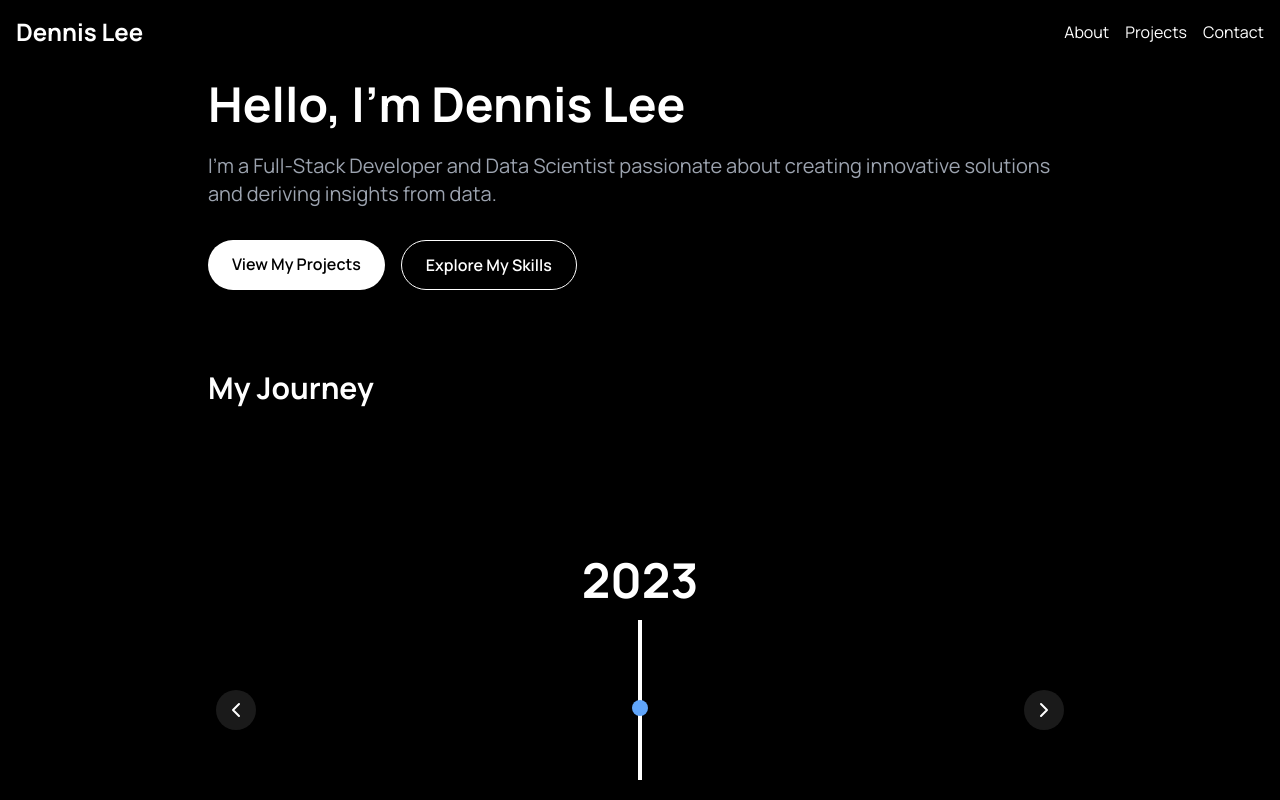
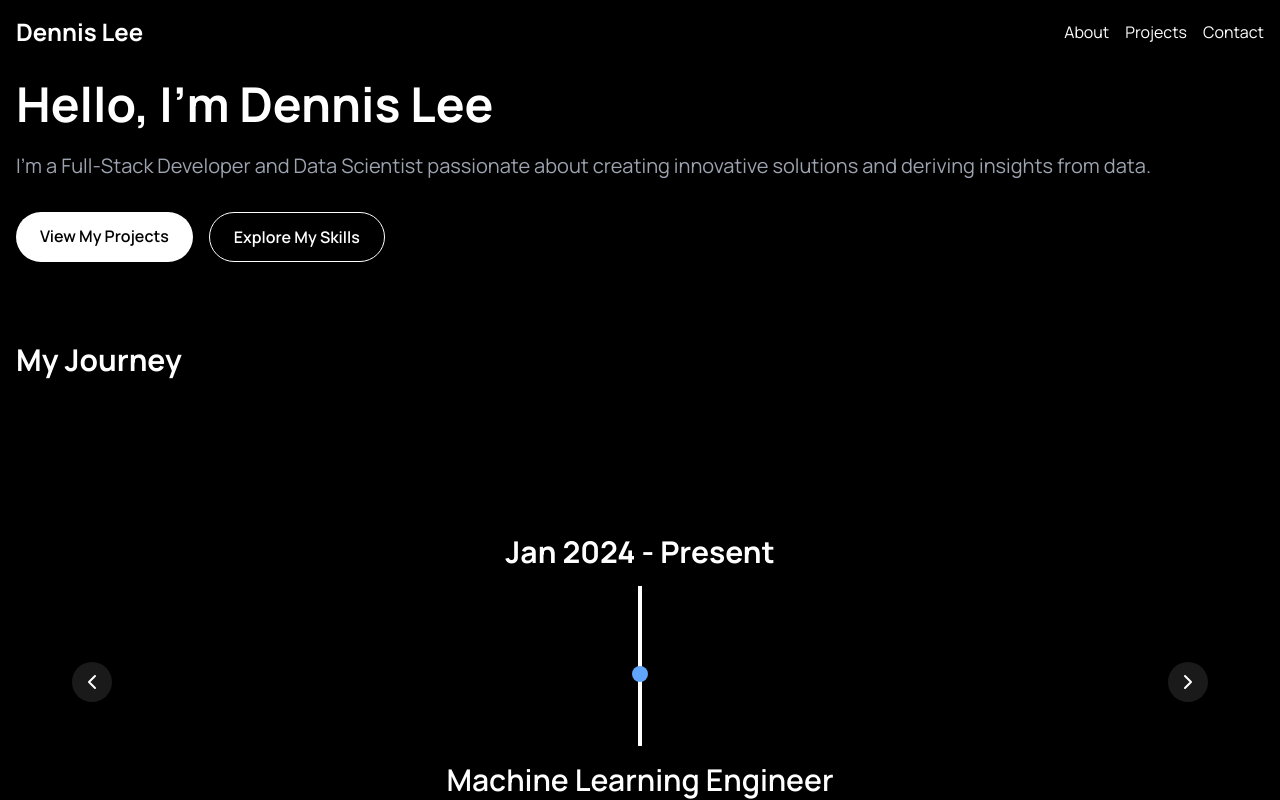
Before and after one commit to DennwsLee/Dennis-playground, a Next.js app: page / in a window 1280 px wide. Built offline with nearby package versions, Linux system fonts and the light colour scheme.

Commit message:
timeline wider

```diff
--- a/app/(landing)/page.tsx
+++ b/app/(landing)/page.tsx
@@ -17,7 +17,7 @@ export default function Home() {
   return (
     <div className={`min-h-screen w-full bg-black text-white ${manrope.className}`}>
       <Navbar />
-      <main className="max-w-4xl mx-auto px-4 py-20">
+      <main className="max-w-7xl mx-auto px-4 py-20">
         <motion.section
           initial={{ opacity: 0, y: 20 }}
           animate={{ opacity: 1, y: 0 }}
@@ -40,11 +40,11 @@ export default function Home() {
 
         <section className="mb-20">
           <h2 className="text-3xl font-bold mb-6">My Journey</h2>
-          <div className="relative h-[70vh]">
+          <div className="relative h-[70vh] max-w-6xl mx-auto">
             <Timeline currentIndex={currentIndex} />
             <TimelineNavigation
               onPrev={() => setCurrentIndex(Math.max(0, currentIndex - 1))}
-              onNext={() => setCurrentIndex(Math.min(3, currentIndex + 1))}
+              onNext={() => setCurrentIndex(Math.min(4, currentIndex + 1))}
             />
           </div>
         </section>
--- a/components/Timeline.tsx
+++ b/components/Timeline.tsx
@@ -1,4 +1,4 @@
-import { useRef, useEffect } from 'react';
+import { useRef, useEffect, useState } from 'react';
 import TimelineItem from '@/components/TimelineItem';
 
 interface TimelineProps {
@@ -7,41 +7,25 @@ interface TimelineProps {
 
 const Timeline: React.FC<TimelineProps> = ({ currentIndex }) => {
   const scrollRef = useRef<HTMLDivElement>(null);
+  const [direction, setDirection] = useState<'left' | 'right'>('right');
+  const [prevIndex, setPrevIndex] = useState(currentIndex);
 
   useEffect(() => {
     if (scrollRef.current) {
       const itemWidth = scrollRef.current.offsetWidth;
+      const newDirection = currentIndex > prevIndex ? 'right' : 'left';
+      setDirection(newDirection);
       scrollRef.current.scrollTo({
         left: currentIndex * itemWidth,
         behavior: 'smooth'
       });
     }
-  }, [currentIndex]);
+    setPrevIndex(currentIndex);
+  }, [currentIndex, prevIndex]);
 
   const items = [
     {
-      year: 2023,
-      title: "Undergraduate Researcher",
-      company: "Autonomous Connected Transportation Lab",
-      description: [
-        "Created predictive models using XGBoost, SHAP, PyTorch",
-        "Generated multi-objective optimization models (MOO)",
-        "Improved transit efficiency by 15% and reduced emissions by 22%"
-      ]
-    },
-    {
-      year: 2023,
-      title: "Software Engineer Intern",
-      company: "Automorphic AI (YC S23)",
-      description: [
-        "Designed and optimized inference engine, reducing latency by 17%",
-        "Forward deployed engineer in integrating containerized docker environments",
-        "Built and deployed 12 web apps using Next.js, Typescript, Python, and SQL",
-        "Led the integration of S3 and Redshift for seamless data ingestion"
-      ]
-    },
-    {
-      year: 2024,
+      timeframe: "Jan 2024 - Present",
       title: "Machine Learning Engineer",
       company: "Automorphic AI (YC S23)",
       description: [
@@ -52,7 +36,7 @@ const Timeline: React.FC<TimelineProps> = ({ currentIndex }) => {
       ]
     },
     {
-      year: 2024,
+      timeframe: "Aug 2024 - Present",
       title: "Data Science / ML Intern",
       company: "Lucid Motors",
       description: [
@@ -64,6 +48,37 @@ const Timeline: React.FC<TimelineProps> = ({ currentIndex }) => {
         "Created a customer issue diagnosis system"
       ]
     },
+    {
+      timeframe: "May 2024 - Aug 2024",
+      title: "AI Program Manager Intern",
+      company: "Lucid Motors",
+      description: [
+        "Defined business requirement documentation for use of AI in customer care processes",
+        "Used Lucid Chart to outline existing roadside assistance processes and where automation can occur",
+        "Meeting with key stakeholders to define specific requirements and communicating with data scientist",
+      ]
+    },
+    {
+      timeframe: "Aug 2023 - Dec 2023",
+      title: "Undergraduate Researcher",
+      company: "Autonomous Connected Transportation Lab",
+      description: [
+        "Created predictive models using XGBoost, SHAP, PyTorch",
+        "Generated multi-objective optimization models (MOO)",
+        "Improved transit efficiency by 15% and reduced emissions by 22%"
+      ]
+    },
+    {
+      timeframe: "May 2023 - Aug 2023",
+      title: "Software Engineer Intern",
+      company: "Automorphic AI (YC S23)",
+      description: [
+        "Designed and optimized inference engine, reducing latency by 17%",
+        "Forward deployed engineer in integrating containerized docker environments",
+        "Built and deployed 12 web apps using Next.js, Typescript, Python, and SQL",
+        "Led the integration of S3 and Redshift for seamless data ingestion"
+      ]
+    }
   ];
 
   return (
@@ -73,10 +88,11 @@ const Timeline: React.FC<TimelineProps> = ({ currentIndex }) => {
       style={{ scrollbarWidth: 'none', msOverflowStyle: 'none' }}
     >
       {items.map((item, index) => (
-        <div key={item.year + item.title} className="snap-center flex-shrink-0 w-full h-full">
+        <div key={item.timeframe + item.title} className="snap-center flex-shrink-0 w-full h-full">
           <TimelineItem
             {...item}
             isCentered={index === currentIndex}
+            direction={direction}
           />
         </div>
       ))}
--- a/components/TimelineItem.tsx
+++ b/components/TimelineItem.tsx
@@ -1,14 +1,14 @@
 import { useState } from 'react';
 
 interface TimelineItemProps {
-  year: number;
+  timeframe: string;
   title: string;
   company: string;
   description: string[];
   isCentered: boolean;
 }
 
-const TimelineItem: React.FC<TimelineItemProps> = ({ year, title, company, description, isCentered }) => {
+const TimelineItem: React.FC<TimelineItemProps> = ({ timeframe, title, company, description, isCentered }) => {
   const [isHovered, setIsHovered] = useState(false);
 
   return (
@@ -18,8 +18,8 @@ const TimelineItem: React.FC<TimelineItemProps> = ({ year, title, company, descr
       onMouseLeave={() => setIsHovered(false)}
     >
       <div className={`flex flex-col items-center justify-center h-full transition-all duration-300 ${isHovered && isCentered ? 'w-1/3' : 'w-full'}`}>
-        <div className="text-5xl font-bold text-white mb-4">{year}</div>
-        <div className="h-40 w-1 bg-white relative">
+      <div className="text-3xl font-bold text-white mb-4">{timeframe}</div>
+       <div className="h-40 w-1 bg-white relative">
           <div className={`absolute w-4 h-4 bg-blue-400 rounded-full left-1/2 transform -translate-x-1/2 transition-all duration-300 ${isHovered ? 'scale-150' : ''}`} style={{top: '50%'}}></div>
         </div>
         <div className="text-center mt-4">
```
